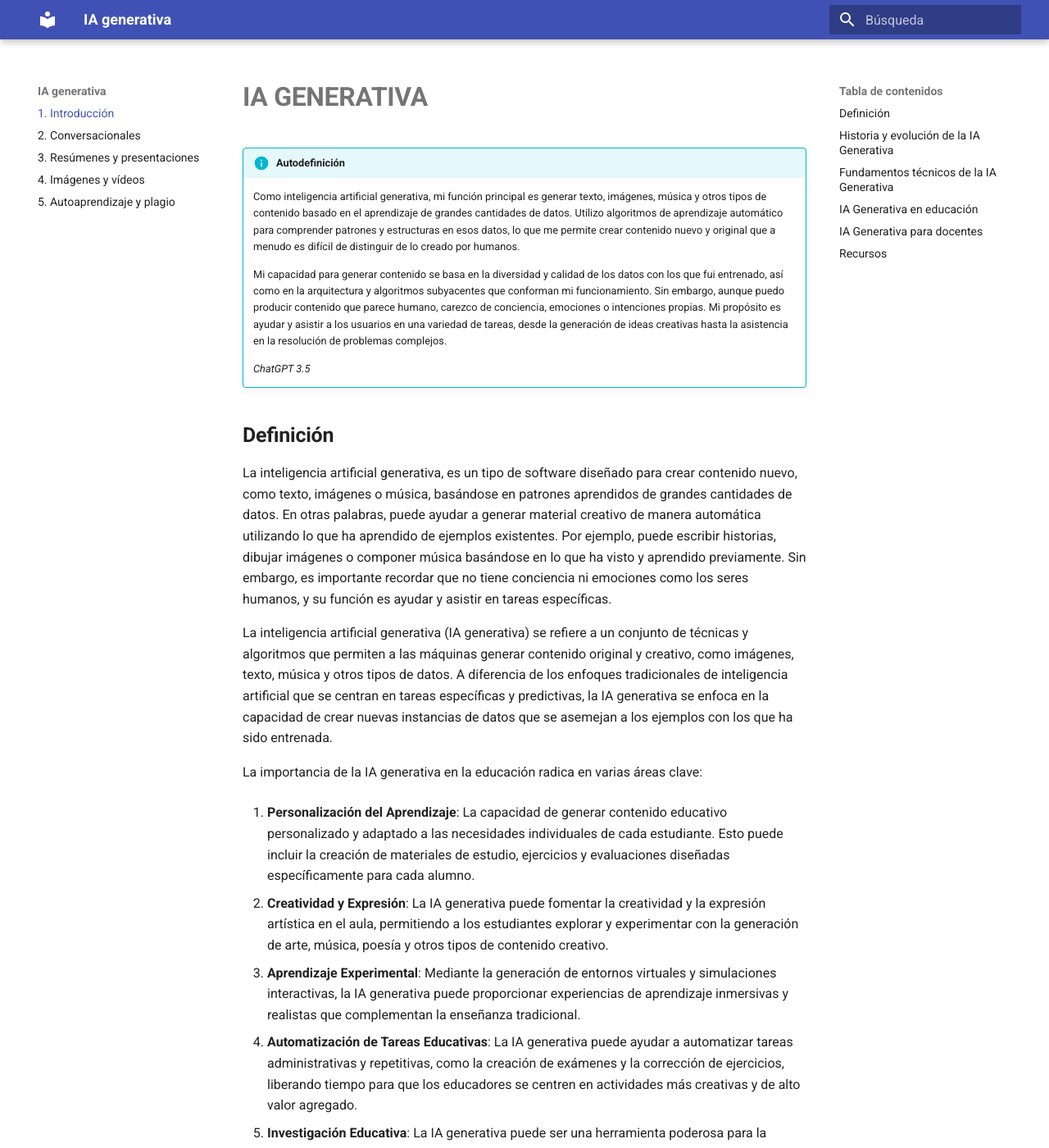
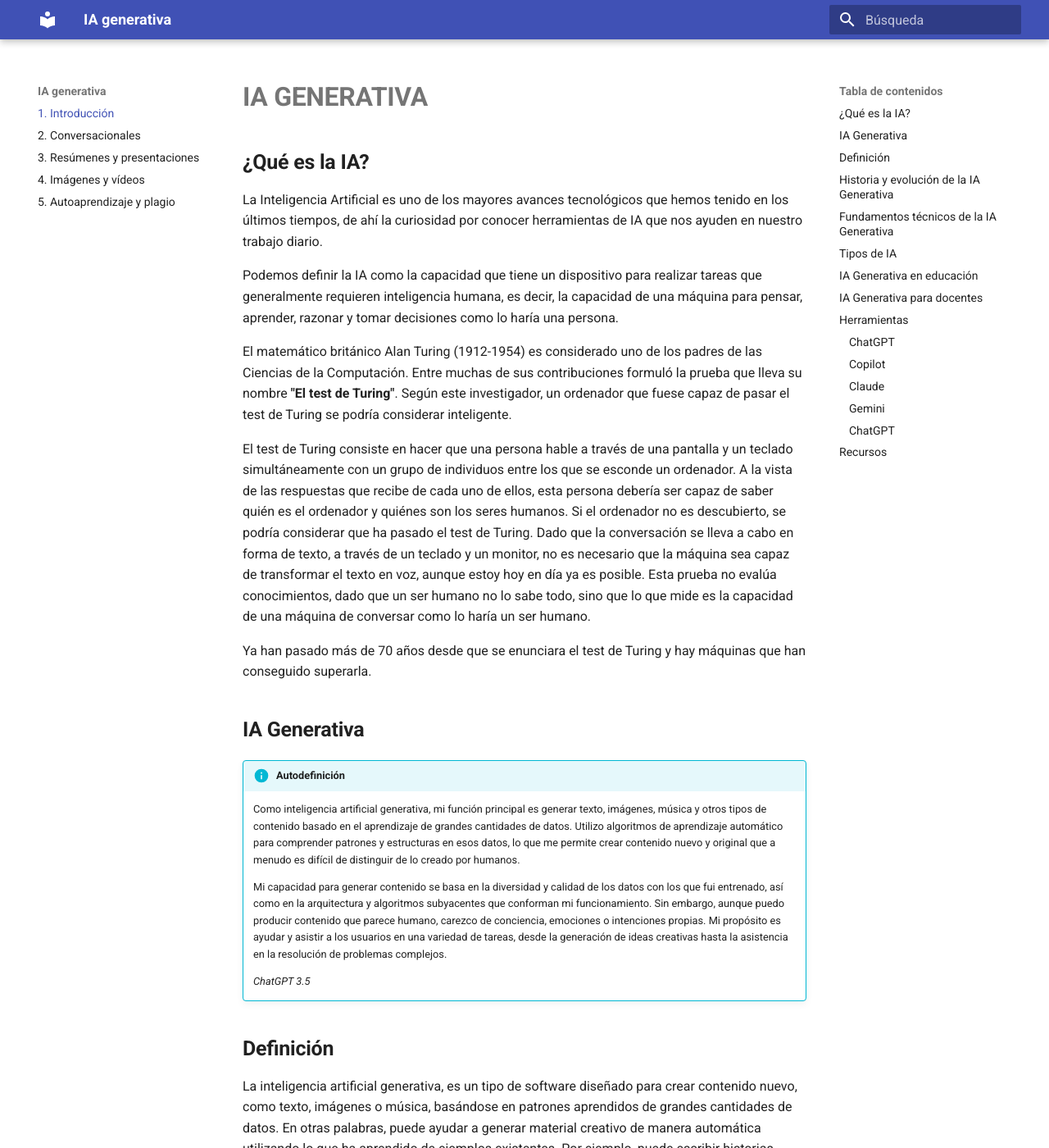
Before and after one commit to sever8a/IAgenerativa, an MkDocs documentation site: the page built from docs/index.md, in a window 1280 px wide and 1400 px high. Shown: the whole window at 82% size. Built offline with MkDocs 1.6.1 and Material for MkDocs 9.7.7, drawn with Linux system fonts in a browser that asks for light colours; some of the changed text lies outside the part shown.

Commit message:
añado IA

```diff
--- a/docs/index.md
+++ b/docs/index.md
@@ -7,6 +7,22 @@
 date: 2024-03-10
 ---
 # **IA GENERATIVA**
+
+## **¿Qué es la IA?**
+
+La Inteligencia Artificial es uno de los mayores avances tecnológicos que hemos tenido en los últimos tiempos, de ahí la curiosidad por conocer herramientas de IA que nos ayuden en nuestro trabajo diario.
+
+Podemos definir la IA como la capacidad que tiene un dispositivo para realizar tareas que generalmente requieren inteligencia humana, es decir, la capacidad de una máquina para pensar, aprender, razonar y tomar decisiones como lo haría una persona.
+
+
+El matemático británico Alan Turing (1912-1954) es considerado uno de los padres de las Ciencias de la Computación. Entre muchas de sus contribuciones formuló la prueba que lleva su nombre **"El test de Turing"**. Según este investigador, un ordenador que fuese capaz de pasar el test de Turing se podría considerar inteligente.
+
+El test de Turing consiste en hacer que una persona hable a través de una pantalla y un teclado simultáneamente con un grupo de individuos entre los que se esconde un ordenador. A la vista de las respuestas que recibe de cada uno de ellos, esta persona debería ser capaz de saber quién es el ordenador y quiénes son los seres humanos. Si el ordenador no es descubierto, se podría considerar que ha pasado el test de Turing. Dado que la conversación se lleva a cabo en forma de texto, a través de un teclado y un monitor, no es necesario que la máquina sea capaz de transformar el texto en voz, aunque estoy hoy en día ya es posible. Esta prueba no evalúa conocimientos, dado que un ser humano no lo sabe todo, sino que lo que mide es la capacidad de una máquina de conversar como lo haría un ser humano.
+
+Ya han pasado más de 70 años desde que se enunciara el test de Turing y hay máquinas que han conseguido superarla.
+
+
+## **IA Generativa**
 
 !!! info "Autodefinición"
     Como inteligencia artificial generativa, mi función principal es generar texto, imágenes, música y otros tipos de contenido basado en el aprendizaje de grandes cantidades de datos. Utilizo algoritmos de aprendizaje automático para comprender patrones y estructuras en esos datos, lo que me permite crear contenido nuevo y original que a menudo es difícil de distinguir de lo creado por humanos.
@@ -19,6 +35,7 @@
 
 La inteligencia artificial generativa, es un tipo de software diseñado para crear contenido nuevo, como texto, imágenes o música, basándose en patrones aprendidos de grandes cantidades de datos. En otras palabras, puede ayudar a generar material creativo de manera automática utilizando lo que ha aprendido de ejemplos existentes. Por ejemplo, puede escribir historias, dibujar imágenes o componer música basándose en lo que ha visto y aprendido previamente. Sin embargo, es importante recordar que no tiene conciencia ni emociones como los seres humanos, y su función es ayudar y asistir en tareas específicas.
 
+<center>![](imagenes/logo2.png){width=300}</center>
 
 La inteligencia artificial generativa (IA generativa) se refiere a un conjunto de técnicas y algoritmos que permiten a las máquinas generar contenido original y creativo, como imágenes, texto, música y otros tipos de datos. A diferencia de los enfoques tradicionales de inteligencia artificial que se centran en tareas específicas y predictivas, la IA generativa se enfoca en la capacidad de crear nuevas instancias de datos que se asemejan a los ejemplos con los que ha sido entrenada.
 
@@ -69,6 +86,16 @@
 !!!info "Un aliado creativo"
     Las Redes Generativas Adversariales son una poderosa herramienta en el campo de la inteligencia artificial generativa, capaces de generar contenido visual y textual altamente realista y convincente. Su arquitectura básica y sus principios de funcionamiento las hacen extremadamente versátiles y adecuadas para una variedad de aplicaciones en la generación de contenido creativo.
 
+## **Tipos de IA**
+
+
+**IA débil:** son máquinas que solo pueden hacer tareas simples y específicas que se les ha programado. Por ejemplo, el reconocimiento de imágenes, Siri y Alexa, etc.
+
+**IA fuerte o inteligencia artificial general (AGI)** es el objetivo de crear máquinas que puedan igualar la inteligencia humana en cualquier tarea, pero aún no existe. En el contexto educativo, una IA fuerte podría adaptarse a diferentes estilos de aprendizaje, materias y niveles de habilidad, ofreciendo una enseñanza personalizada.
+
+Un niño de tres años puede aprender cosas de una manera que los ordenadores de momento no pueden hacerlo. Un niño en realidad domina la física intuitivamente. Por ejemplo, sabe perfectamente que cuando tira una bola al aire, esta caerá, o cuando se derrama un líquido espera el desastre resultante. Sus padres no necesitan enseñarle las leyes de Newton o hablarles de las ecuaciones diferenciales que definen la trayectoria de los objetos. El niño descubre todas estas cosas sin supervisión.
+
+
 
 ## **IA Generativa en educación**
 
@@ -100,6 +127,30 @@
 
 Este tema nos invita a considerar no solo el potencial transformador de la IA generativa en la educación, sino también las responsabilidades éticas que conlleva su uso. Al abordar estas cuestiones de manera proactiva, podemos trabajar hacia un futuro en el que la IA generativa se utilice de manera ética y responsable para promover un aprendizaje inclusivo, equitativo y significativo para todos.
 
+## **Herramientas**
+
+### **ChatGPT**
+
+**ChatGPT** es una aplicación conversacional basada en IA, desarrollada por la empresa OpenAI en 2022. Es capaz de generar respuestas humanas coherentes y contextuales a partir de un texto de entrada. Ha sido entrenado en una amplia gama de texto de internet y es capaz de participar en conversaciones en lenguaje natural, responder preguntas y completar solicitudes.
+
+Existen actualmente dos versiones, una que es gratuita y otra de pago que tiene más prestaciones.
+
+<center>![](imagenes/chatgpt.PNG){width=300}</center>
+
+
+[ChatGPT](https://chat.openai.com/)
+
+### **Copilot**
+
+
+### **Claude**
+
+
+### **Gemini**
+
+
+### **ChatGPT**
+
 ## **Recursos**
 
 - Plataforma para programar de manera creativa [p5js](https://p5js.org/es/ "programación con javascript").
```
Also changed, not shown: docs/imagenes/chatgpt.PNG (added), 1 other file.
